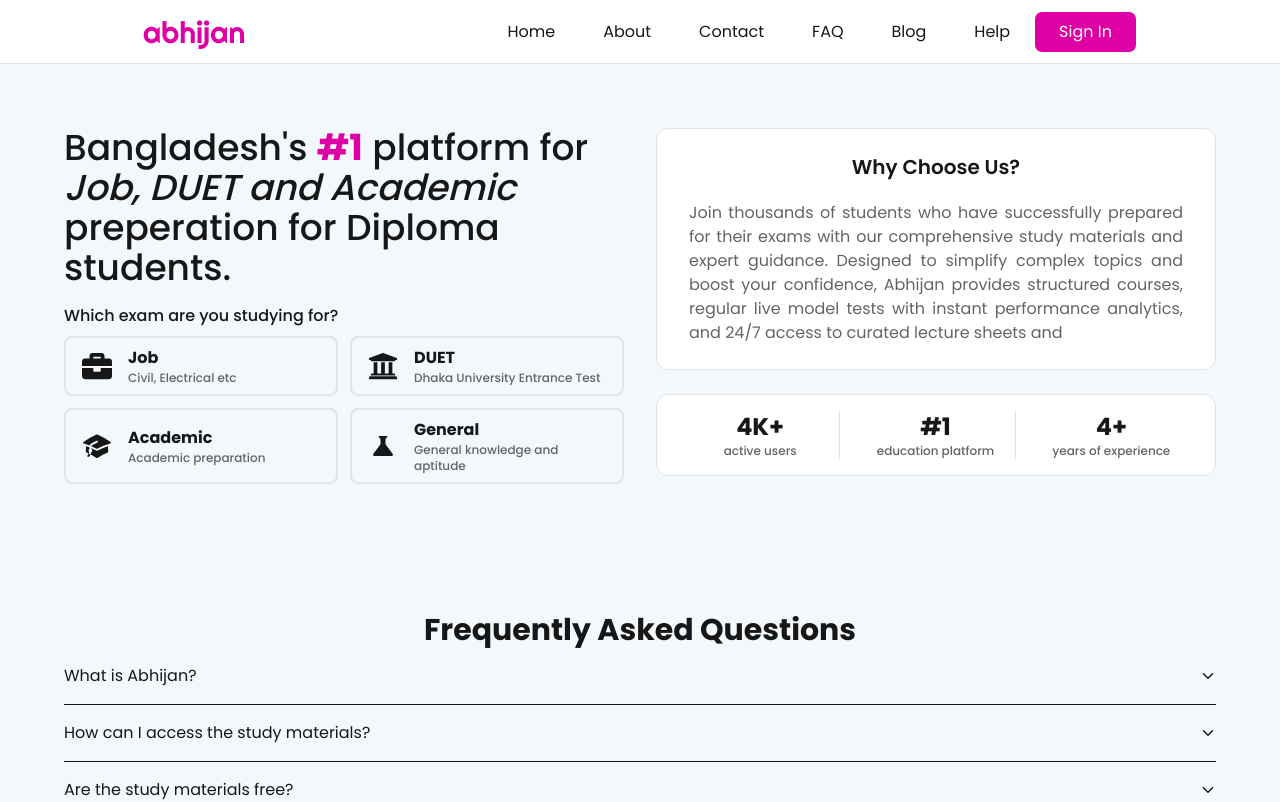
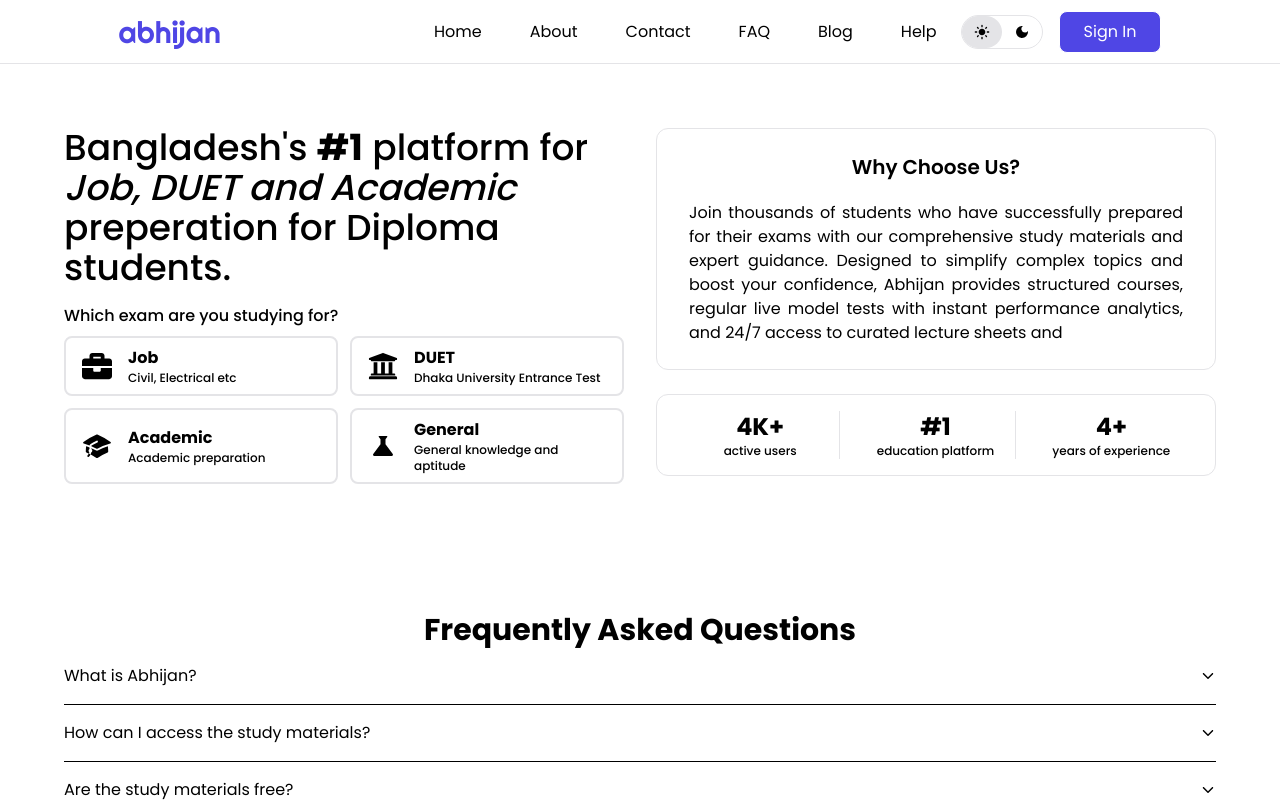
Before and after one commit to laxmancroy/abhijan, a Next.js app: page / in a window 1280 px wide. Shown: the top 802 px of the page. Built offline with nearby package versions, Linux system fonts and the light colour scheme.

Commit message:
improving header and adding theme option

```diff
--- a/app/about/page.tsx
+++ b/app/about/page.tsx
@@ -1,7 +1,5 @@
 const AboutPage = () => {
-    return (
-        <div>About page</div>
-    )
-}
+  return <div>About page</div>;
+};
 
 export default AboutPage;
--- a/app/blog/page.tsx
+++ b/app/blog/page.tsx
@@ -1,7 +1,5 @@
 const BlogPage = () => {
-    return (
-        <div>Blog Page</div>
-    )
-}
+  return <div>Blog Page</div>;
+};
 
 export default BlogPage;
--- a/app/contact/page.tsx
+++ b/app/contact/page.tsx
@@ -1,7 +1,5 @@
 const ContactPage = () => {
-    return (
-        <div>Contact Page</div>
-    )
-}
+  return <div>Contact Page</div>;
+};
 
 export default ContactPage;
--- a/app/faq/page.tsx
+++ b/app/faq/page.tsx
@@ -1,7 +1,5 @@
 const FaqPage = () => {
-    return (
-        <div>Faq Page</div>
-    )
-}
+  return <div>Faq Page</div>;
+};
 
 export default FaqPage;
--- a/app/globals.css
+++ b/app/globals.css
@@ -1,69 +1,80 @@
 @import "tailwindcss";
 
+/* This is for Light Theme */
 :root {
-  /* Light Theme */
-  --background: #f2f8fc;
-  --foreground: #171717;
+  --background: #fafafa;
+  --foreground: #18181b;
 
   --card: #ffffff;
+  --card-foreground: #18181b;
+
+  --popover: #ffffff;
+  --popover-foreground: #09090b;
+
+  --primary: #4f46e5;
+  --primary-foreground: #ffffff;
+
+  --secondary: #e4e4e7;
+  --secondary-foreground: #18181b;
+
+  --muted: #f4f4f5;
+  --muted-foreground: #52525b;
+
+  --accent: #7c3aed;
+  --accent-foreground: #18181b;
+
+  --border: #e4e4e7;
+  --ring: #4f46e5;
+}
+
+/* This is for Dark Theme */
+.dark {
+  --background: #09090b;
+  --foreground: #f4f4f5;
+
+  --card: #131316;
   --card-foreground: #09090b;
 
   --popover: #ffffff;
   --popover-foreground: #09090b;
 
-  --primary: #18181b;
-  --primary-foreground: #fafafa;
+  --primary: #818cf8;
+  --primary-foreground: #ffffff;
 
-  --secondary: #f4f4f5;
+  --secondary: #27272a;
   --secondary-foreground: #18181b;
 
-  --muted: #f4f4f5;
-  --muted-foreground: #646466;
+  --muted: #1c1c20;
+  --muted-foreground: #a1a1aa;
 
-  --accent: #f4f5f5;
+  --accent: #a78bfa;
   --accent-foreground: #18181b;
 
-  /* This is for any button in my website */
-  --primary-btn: #de00a5;
-  --primary-btn-fg: #ffffff;
-  --primary-btn-hv: #b80089;
-
-  --secondary-btn: #ffffff;
-  --secondary-btn-fg: #de00a5;
-  --secondary-btn-bdr: #de00a5;
-
-  --border: #e4e4e7;
+  --border: #27272a;
+  --ring: #818cf8;
 }
 
 @theme inline {
-  --color-background: var(--background);
-  --color-foreground: var(--foreground);
+  --color-bg: var(--background);
+  --color-fg: var(--foreground);
 
   --color-card: var(--card);
-  --color-card-foreground: var(--card-foreground);
+  --color-card-fg: var(--card-foreground);
 
   --color-popover: var(--popover);
-  --color-popover-foreground: var(--popover-foreground);
+  --color-popover-fg: var(--popover-foreground);
 
   --color-primary: var(--primary);
-  --color-primary-foreground: var(--primary-foreground);
+  --color-primary-fg: var(--primary-foreground);
 
   --color-secondary: var(--secondary);
-  --color-secondary-foreground: var(--secondary-foreground);
+  --color-secondary-fg: var(--secondary-foreground);
 
   --color-muted: var(--muted);
-  --color-muted-foreground: var(--muted-foreground);
+  --color-muted-fg: var(--muted-foreground);
 
   --color-accent: var(--accent);
-  --color-accent-foreground: var(--accent-foreground);
-
-  --color-primary-btn: var(--primary-btn);
-  --color-primary-btn-fg: var(--primary-btn-fg);
-  --color-primary-btn-hv: var(--primary-btn-hv);
-
-  --color-secondary-btn: var(--secondary-btn);
-  --color-secondary-btn-fg: var(--secondary-btn-fg);
-  --color-secondary-btn-bdr: var(--secondary-btn-bdr);
+  --color-accent-fg: var(--accent-foreground);
 
   --color-bdr: var(--border);
 
@@ -72,7 +83,7 @@
 }
 
 body {
-  background: var(--background);
-  color: var(--foreground);
+  background: var(--bg);
+  color: var(--fg);
   font-family: var(--font-poppins);
 }
--- a/app/help/page.tsx
+++ b/app/help/page.tsx
@@ -1,7 +1,5 @@
 const HelpPage = () => {
-    return (
-        <div>Help Page</div>
-    )
-}
+  return <div>Help Page</div>;
+};
 
 export default HelpPage;
--- a/app/layout.tsx
+++ b/app/layout.tsx
@@ -1,5 +1,6 @@
 import Header from "@/components/layout/Header";
 import Footer from "@/components/layout/Footer";
+import ThemeProvider from "@/components/theme-provider";
 
 import type { Metadata } from "next";
 import { Poppins } from "next/font/google";
@@ -30,11 +31,14 @@ export default function RootLayout({ children }: LayoutProps<"/">) {
     <html
       lang="en"
       className={`${PoppinsFont.variable} ${RighteousFont.variable} antialiased`}
+      suppressHydrationWarning
     >
       <body>
-        <Header />
-        {children}
-        <Footer />
+        <ThemeProvider>
+          <Header />
+          {children}
+          <Footer />
+        </ThemeProvider>
       </body>
     </html>
   );
--- a/components/layout/Header.tsx
+++ b/components/layout/Header.tsx
@@ -2,47 +2,34 @@
 
 import Link from "next/link";
 import { useState } from "react";
+import ThemeToggle from "@/components/layout/ThemeToggle";
 import { MdOutlineMenu, MdOutlineClose } from "react-icons/md";
-
-const navMenu = [
-  { name: "Home", href: "/" },
-  { name: "About", href: "/about" },
-  { name: "Contact", href: "/contact" },
-  { name: "FAQ", href: "/faq" },
-  { name: "Blog", href: "/blog" },
-  { name: "Help", href: "/help" },
-];
+import Navbar from "@/components/layout/Navbar";
 
 const Header = () => {
   const [isMobileMenuOpen, setIsMobileMenuOpen] = useState(false);
+
   return (
-    <header className="bg-card/90 sticky top-0 z-30 h-16 px-6 border-b border-bdr backdrop-blur-md">
+    <header className="bg-card/80 sticky top-0 z-30 h-16 px-6 border-b border-bdr backdrop-blur-md">
       <div className="container h-full mx-auto flex justify-between md:justify-around items-center">
         <Link
           href="/"
-          className="font-righteous block text-3xl text-primary-btn"
+          className="font-righteous block text-3xl text-primary"
         >
           abhijan
         </Link>
 
-        <div className="flex items-center justify-between text-base">
+        <div className="flex items-center justify-between">
           {/* Desktop Navigation Menu Bar */}
-          <nav className="hidden md:flex">
-            {navMenu.map((item) => (
-              <Link
-                key={item.href}
-                href={item.href}
-                className="px-3 lg:px-6 py-2 hover:text-primary-btn rounded"
-              >
-                {item.name}
-              </Link>
-            ))}
-          </nav>
+
+          <Navbar isMobileMenuOpen={ isMobileMenuOpen } setIsMobileMenuOpen={ setIsMobileMenuOpen } />
+
+          <ThemeToggle />
 
           {/* Desktop Sign In Button */}
           <Link
             href="/signin"
-            className="px-6 py-2 bg-primary-btn text-white rounded-lg border hover:bg-primary-btn-hv"
+            className="px-6 py-2 bg-primary text-primary-fg rounded-lg border hover:bg-primary-hv truncate"
           >
             Sign In
           </Link>
@@ -60,36 +47,6 @@ const Header = () => {
           </button>
         </div>
       </div>
-      {/* Mobile Navigation Menu Bar */}
-      {isMobileMenuOpen && (
-        <div
-          className="fixed inset-0 z-30 w-full h-dvh bg-black/50 backdrop-blur-xs md:hidden"
-          onClick={() => setIsMobileMenuOpen(false)}
-        >
-          <nav
-            className="fixed top-0 right-0 h-dvh w-1/2 flex flex-col overflow-y-auto border-l border-gray-200 bg-card shadow-lg pt-14"
-            onClick={(e) => e.stopPropagation()}
-          >
-            {navMenu.map((item) => (
-              <Link
-                key={item.href}
-                href={item.href}
-                className="mx-8 pl-3 py-3 border-b border-bdr hover:text-primary-btn"
-                onClick={() => setIsMobileMenuOpen(false)}
-              >
-                {item.name}
-              </Link>
-            ))}
-            <Link
-              href="/signin"
-              className="bg-primary-btn text-white text-center py-3 mx-8 mt-6 rounded-lg border hover:bg-primary-btn-hv"
-              onClick={() => setIsMobileMenuOpen(false)}
-            >
-              Sign In
-            </Link>
-          </nav>
-        </div>
-      )}
     </header>
   );
 };
--- /dev/null
+++ b/components/layout/Navbar.tsx
@@ -0,0 +1,65 @@
+import Link from "next/link";
+import { useState } from "react"
+
+const navMenu = [
+  { name: "Home", href: "/" },
+  { name: "About", href: "/about" },
+  { name: "Contact", href: "/contact" },
+  { name: "FAQ", href: "/faq" },
+  { name: "Blog", href: "/blog" },
+  { name: "Help", href: "/help" },
+];
+
+const Navbar = ({isMobileMenuOpen, setIsMobileMenuOpen}: {}) => {
+  return (
+    <>
+    <nav className="hidden md:flex">
+      {navMenu.map((item) => (
+        <Link
+          key={item.href}
+          href={item.href}
+          className="px-3 lg:px-6 py-2 hover:text-primary-btn rounded"
+        >
+          {item.name}
+        </Link>
+      ))}
+    </nav>
+
+
+      {/* Mobile Navigation Menu Bar */}
+      {isMobileMenuOpen && (
+        <div
+          className="fixed inset-0 z-30 w-full h-dvh bg-black/50 backdrop-blur-xs md:hidden"
+          onClick={() => setIsMobileMenuOpen(false)}
+        >
+          <nav
+            className="fixed top-0 right-0 h-dvh w-1/2 flex flex-col overflow-y-auto border-l border-gray-200 bg-card shadow-lg pt-14"
+            onClick={(e) => e.stopPropagation()}
+          >
+            {navMenu.map((item) => (
+              <Link
+                key={item.href}
+                href={item.href}
+                className="mx-8 pl-3 py-3 border-b border-bdr hover:text-primary-btn"
+                onClick={() => setIsMobileMenuOpen(false)}
+              >
+                {item.name}
+              </Link>
+            ))}
+            <Link
+              href="/signin"
+              className="bg-primary text-white text-center py-3 mx-8 mt-6 rounded-lg border hover:bg-primary-btn-hv"
+              onClick={() => setIsMobileMenuOpen(false)}
+            >
+              Sign In
+            </Link>
+          </nav>
+        </div>
+      )}
+
+    </>
+
+  );
+};
+
+export default Navbar;
--- /dev/null
+++ b/components/layout/ThemeToggle.tsx
@@ -0,0 +1,37 @@
+'use client';
+
+import { useTheme } from "next-themes";
+import { useState, useEffect } from "react";
+
+import { MdDarkMode, MdLightMode } from "react-icons/md";
+
+const ThemeToggle = () => {
+    const { resolvedTheme, setTheme } = useTheme();
+    const [mounted, setMounted] = useState(false);
+
+    const isDark = resolvedTheme === "dark";
+
+    useEffect(() => {
+        setMounted(true);
+    }, [])
+  if (!mounted) return null;
+
+  return (
+    <div className="inline-flex items-center border border-bdr rounded-full mr-4 z-50">
+      <button
+        className={`box-content px-3 py-2 rounded-full cursor-pointer ${resolvedTheme === "light" ? "bg-secondary" : ""} `}
+        onClick={() => isDark && setTheme("light")}
+      >
+        <MdLightMode />
+      </button>
+      <button
+        className={`box-content px-3 py-2 rounded-full cursor-pointer ${resolvedTheme === "dark" ? "bg-secondary" : ""}`}
+        onClick={() => isDark === false && setTheme("dark")}
+      >
+        <MdDarkMode />
+      </button>
+    </div>
+  );
+};
+
+export default ThemeToggle;
--- /dev/null
+++ b/components/theme-provider.tsx
@@ -0,0 +1,18 @@
+"use client";
+
+import { ThemeProvider as NextThemeProvider } from "next-themes";
+
+const ThemeProvider = ({ children }: { children: React.ReactNode }) => {
+  return (
+    <NextThemeProvider
+      attribute="class"
+      defaultTheme="system"
+      enableSystem
+      disableTransitionOnChange
+    >
+      {children}
+    </NextThemeProvider>
+  );
+};
+
+export default ThemeProvider;
--- a/package.json
+++ b/package.json
@@ -17,6 +17,7 @@
     "better-auth": "^1.7.7",
     "drizzle-orm": "^0.45.4",
     "next": "^16.4.5",
+    "next-themes": "^0.4.6",
     "postgres": "^4.1.1",
     "react": "19.3.0",
     "react-dom": "19.3.0",
```
Also changed, not shown: 1 other file (tests, documents, lock files or other folders).
